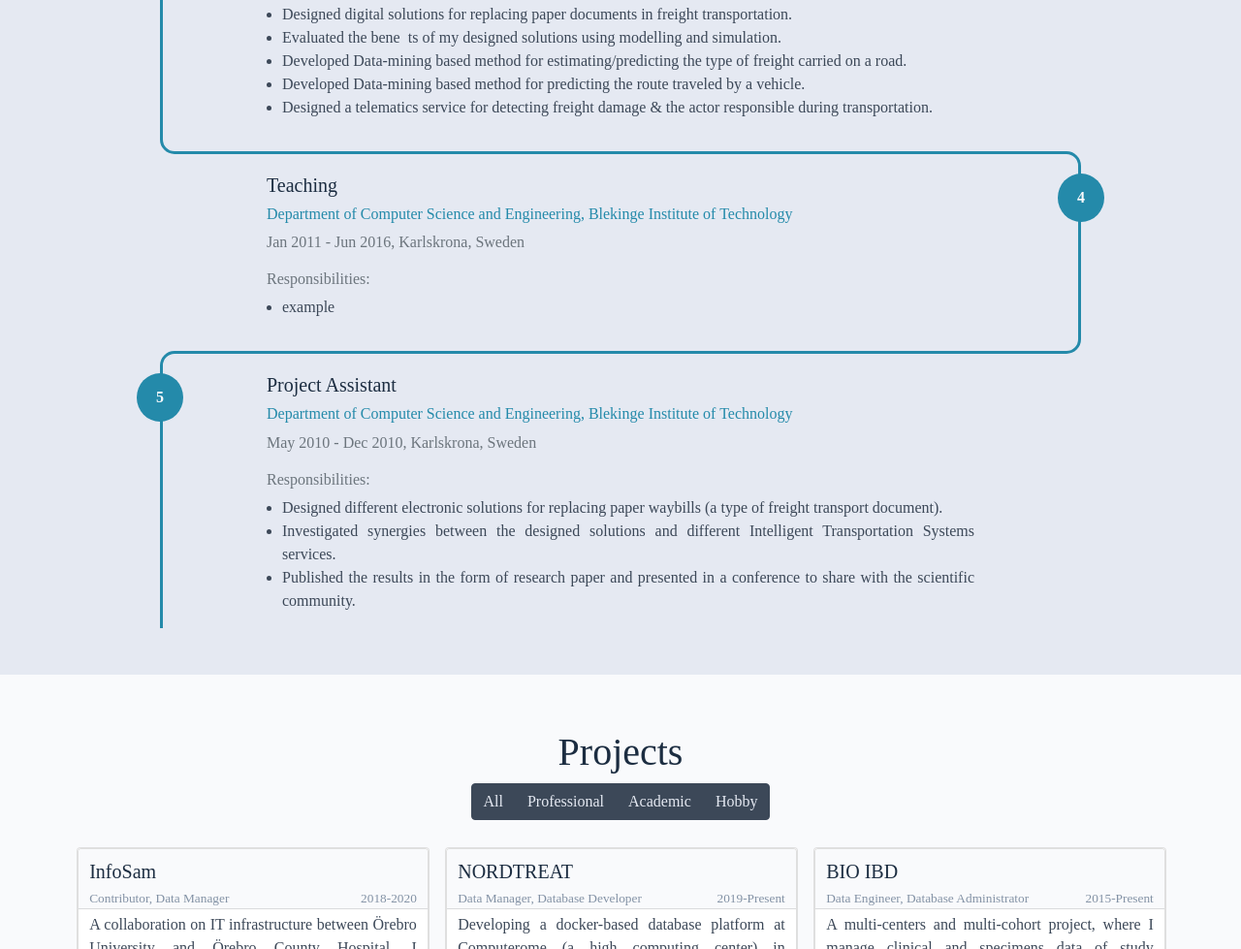
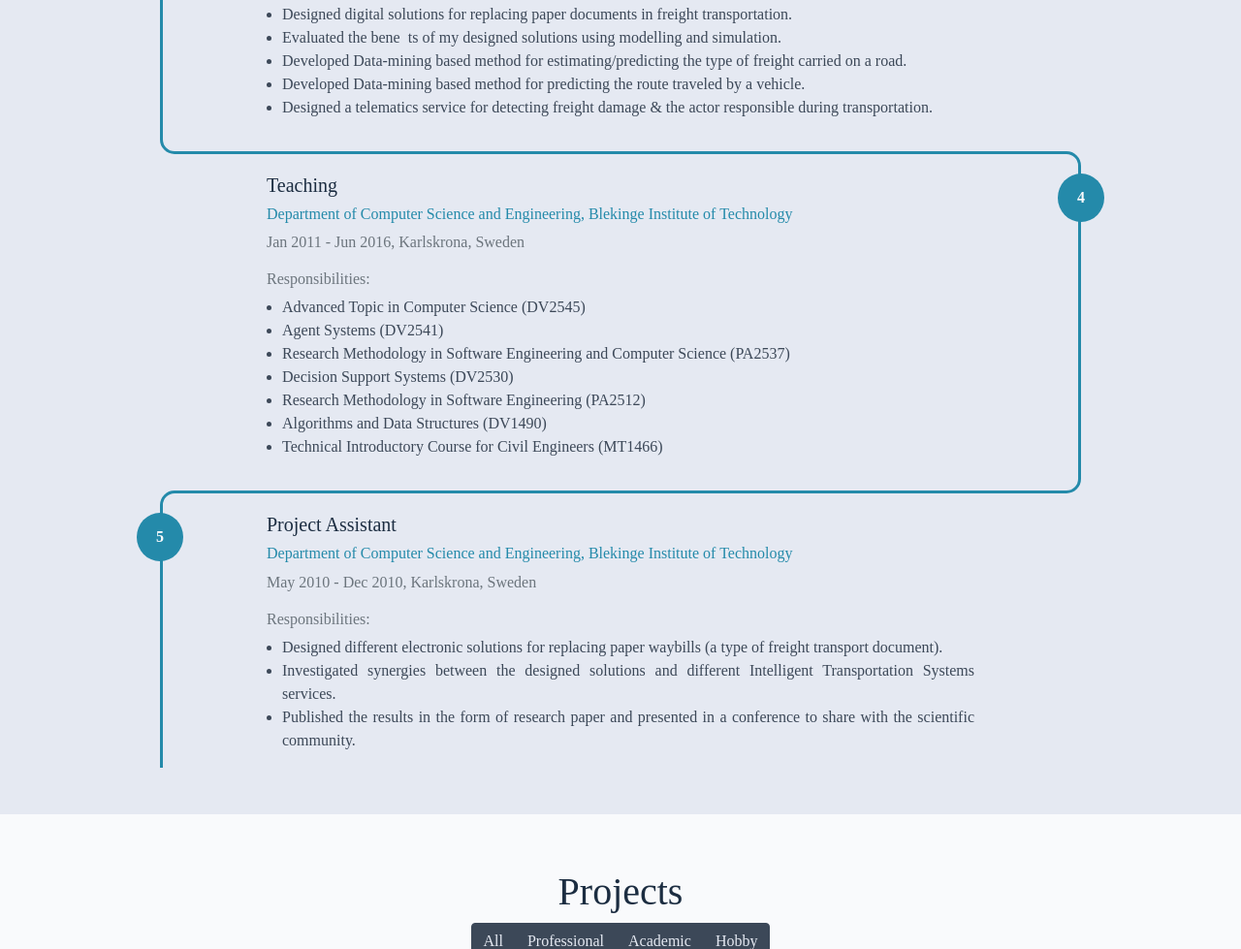
Before and after one commit to shoaibb/resume, a plain HTML site: page index.html in a window 1280 px wide. Shown: the part 3012-3991 px from the top of the page at 97% size. Drawn offline with Linux system fonts and the light colour scheme; no server answers; a web font is replaced by a local one.

Commit message:
deploy: shoaibb/src_toha@d1eaf0a1eca946330ee97af16e0eebc6b483dee4

```diff
--- a/index.html
+++ b/index.html
@@ -881,7 +881,19 @@
     <h6 class="text-muted">Responsibilities:</h6>
     <ul class="justify-content-around">
 
-        <li>example</li>
+        <li>Advanced Topic in Computer Science (DV2545)</li>
+
+        <li>Agent Systems (DV2541)</li>
+
+        <li>Research Methodology in Software Engineering and Computer Science (PA2537)</li>
+
+        <li>Decision Support Systems (DV2530)</li>
+
+        <li>Research Methodology in Software Engineering (PA2512)</li>
+
+        <li>Algorithms and Data Structures (DV1490)</li>
+
+        <li>Technical Introductory Course for Civil Engineers (MT1466)</li>
 
     </ul>
 
```
Also changed, not shown: posts/shortcodes/index.html (+1 -1 lines).
